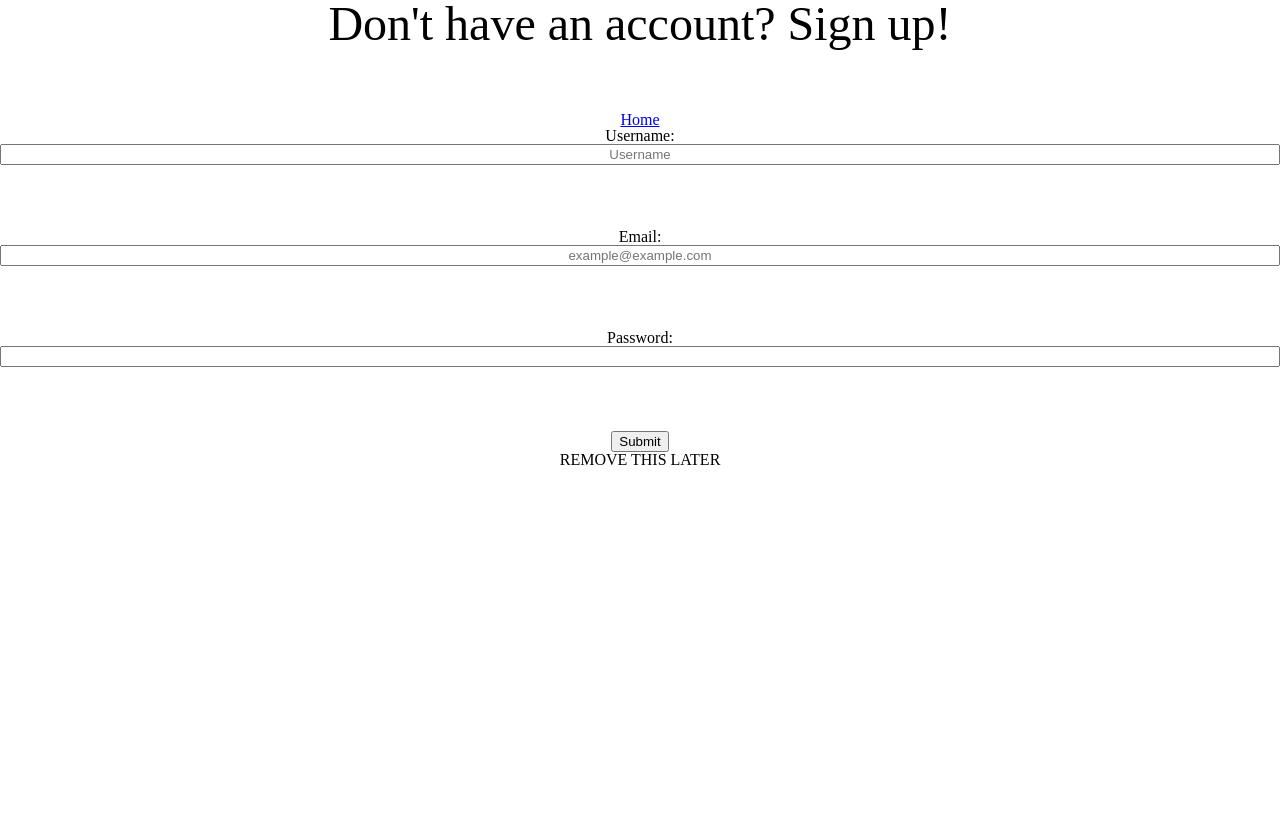
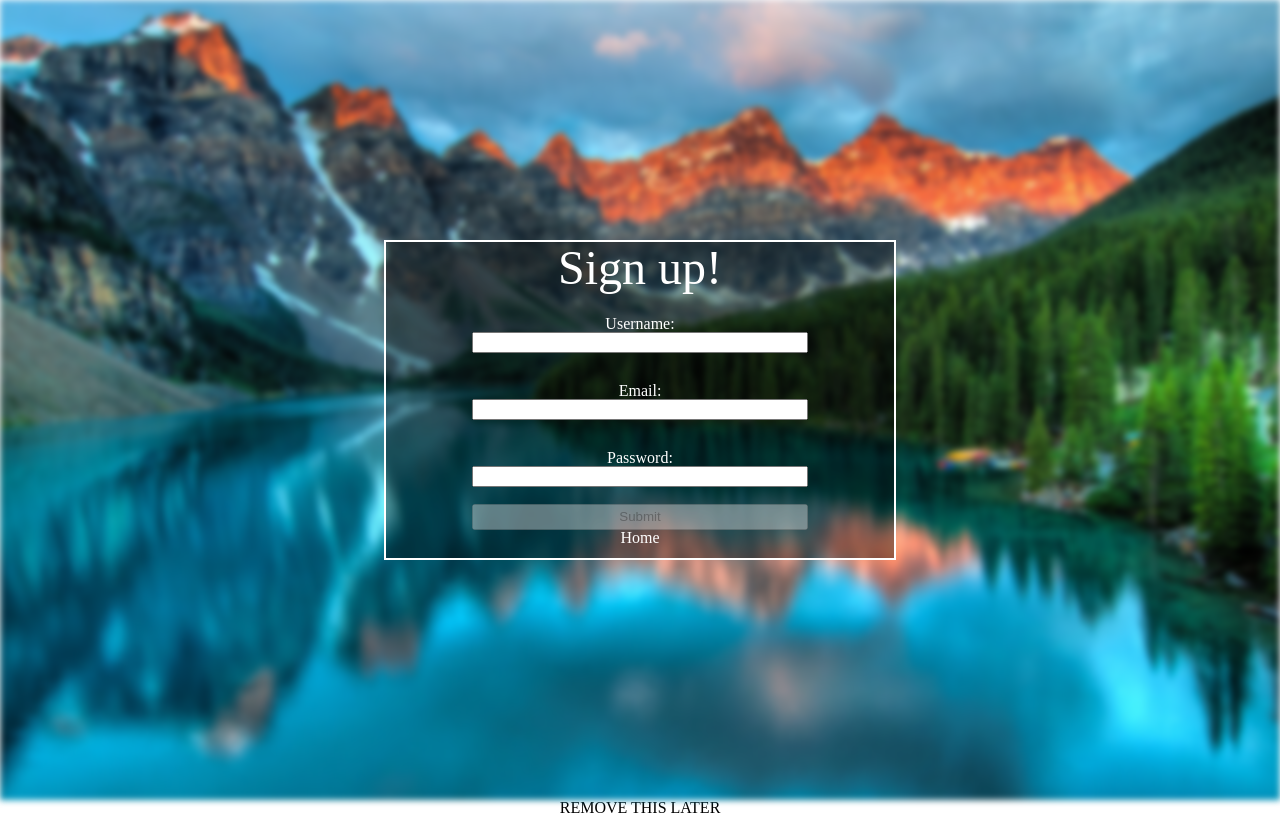
Before and after one commit to SassyFatCat/Front-End, a React (Create React App) app in the folder wunderlist/: page /signup in a window 1280 px wide. Built offline with nearby package versions, Linux system fonts and the light colour scheme.

Commit message:
saving class names

```diff
--- a/wunderlist/src/components/SignUp/SignUp.js
+++ b/wunderlist/src/components/SignUp/SignUp.js
@@ -87,32 +87,34 @@ const SignUp = () => {
   }, [values]);
 
   return (
-
-    <div id="container">
-      <h2>Don't have an account? Sign up!</h2>
-      <Link to="/">Home</Link>
-      <form onSubmit={submit}>
+    <div className="container">
+      <div className="background"></div>
+      <div className="formContainer">
+        <h2 className="title">Sign up!</h2>
+        <form className="signUpForm" onSubmit={submit}>
+          <div>
             <label>
+              <div className="error">{formErrors.username}</div>
               Username:
               <input
                 type="text"
                 name="username"
-            placeholder="Username"
                 value={values.username}
                 onChange={inputValueChange}
               />
             </label>
             <label>
+              <div className="error">{formErrors.email}</div>
               Email:
               <input
                 type="email"
                 name="email"
-            placeholder="example@example.com"
                 value={values.email}
                 onChange={inputValueChange}
               />
             </label>
             <label>
+              <div className="error">{formErrors.password}</div>
               Password:
               <input
                 type="password"
@@ -121,9 +123,15 @@ const SignUp = () => {
                 onChange={inputValueChange}
               />
             </label>
-        <button>Submit</button>
+            <button className="submitButton" disabled={disabled}>
+              Submit
+            </button>
+            <Link className="homeLink" to="/">
+              Home
+            </Link>
+          </div>
         </form>
-
+      </div>
       {/* REMOVE THE CODE BELOW LATER */}
       <div>
         REMOVE THIS LATER
@@ -131,6 +139,7 @@ const SignUp = () => {
         <h1>{user.email}</h1>
         <h1>{user.password}</h1>
       </div>
+      {/* </div> */}
     </div>
   );
 };
```
Lines whose indentation alone changed are shown as unchanged.
